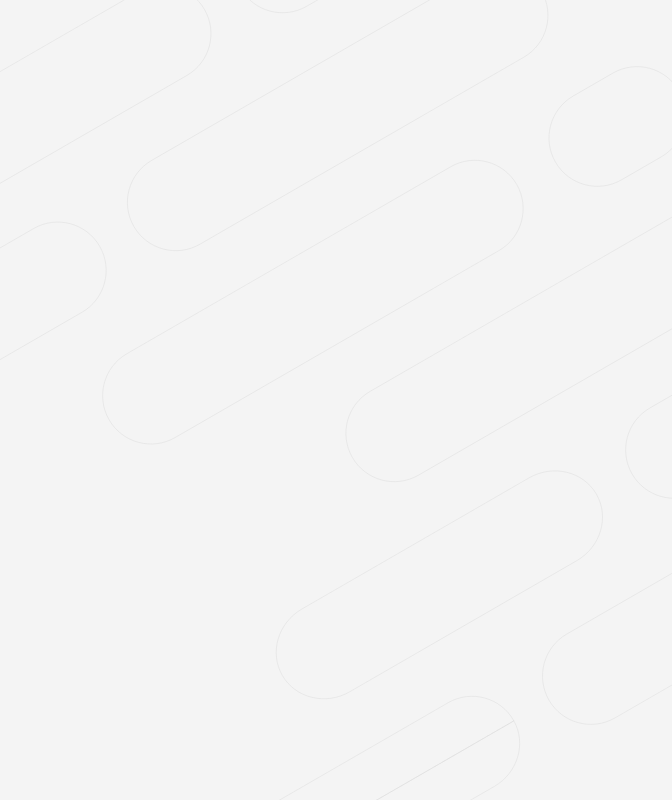
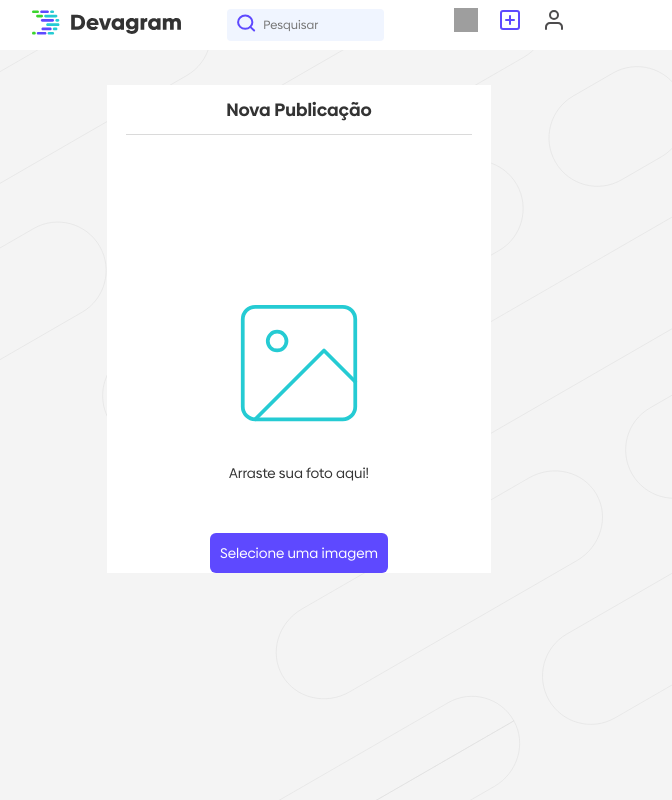
Before and after one commit to daygorgonha/devagram-angular, an Angular app: page /publicacao in a window 1280 px wide. Before the commit this address led to /. Shown: the whole page, without its empty margins (341-1013 px from the left). Built offline with nearby package versions, Linux system fonts and the light colour scheme; sample sign-in values are in the browser's storage; grey boxes are pictures that could not be loaded.

Commit message:
estrutura e estilo da primeira parte da página de publicação

```diff
--- a/src/app/app-routing.module.ts
+++ b/src/app/app-routing.module.ts
@@ -5,26 +5,35 @@ import { AutenticacaoGuard } from './compartilhado/autenticacao/autenticacao.gua
 const routes: Routes = [
   {
     path: 'cadastro',
-    loadChildren: () => import('./cadastro/cadastro.module').then(m => m.CadastroModule)
+    loadChildren: () =>
+      import('./cadastro/cadastro.module').then((m) => m.CadastroModule),
   },
   {
     path: 'login',
-    loadChildren: () => import('./login/login.module').then(m => m.LoginModule)
+    loadChildren: () =>
+      import('./login/login.module').then((m) => m.LoginModule),
   },
   {
     path: 'perfil',
     canActivate: [AutenticacaoGuard],
-    loadChildren: () => import('./perfil/perfil.module').then(m => m.PerfilModule)
+    loadChildren: () =>
+      import('./perfil/perfil.module').then((m) => m.PerfilModule),
+  },
+  {
+    path: 'publicacao',
+    canActivate: [AutenticacaoGuard],
+    loadChildren: () =>
+      import('./publicacao/publicacao.module').then((m) => m.PublicacaoModule),
   },
   {
     path: '',
     canActivate: [AutenticacaoGuard],
-    loadChildren: () => import('./home/home.module').then(m => m.HomeModule)
-  }
+    loadChildren: () => import('./home/home.module').then((m) => m.HomeModule),
+  },
 ];
 
 @NgModule({
   imports: [RouterModule.forRoot(routes)],
-  exports: [RouterModule]
+  exports: [RouterModule],
 })
-export class AppRoutingModule { }
+export class AppRoutingModule {}
--- a/src/app/app.module.ts
+++ b/src/app/app.module.ts
@@ -7,6 +7,7 @@ import { BrowserModule } from '@angular/platform-browser';
 import { AppRoutingModule } from './app-routing.module';
 import { AppComponent } from './app.component';
 import { FormsModule, ReactiveFormsModule } from '@angular/forms';
+import { PublicacaoComponent } from './publicacao/publicacao.component';
 
 @NgModule({
   declarations: [
--- a/src/app/compartilhado/componentes/botao/botao.component.scss
+++ b/src/app/compartilhado/componentes/botao/botao.component.scss
@@ -51,10 +51,26 @@
     border-radius: 4px;
   }
 
+  &.botaoPublicacao {
+    background-color: var(--corPrimaria2);
+    font-size: 12px;
+    padding: 10px 60px;
+
+    &:hover {
+      border: 1px solid var(--corPrimaria2);
+      color: var(--corPrimaria2);
+    }
+  }
+
   @media screen and (min-width: $breakpointDesktop){
     &.btnCabecalhoPerfil {
       font-size: 16px;
       padding: 12px;
     }
+
+    &.botaoPublicacao {
+      font-size: 14px;
+      padding: 12px 70px;
+    }
   }
 }
--- a/src/app/compartilhado/componentes/upload-imagem/upload-imagem.component.scss
+++ b/src/app/compartilhado/componentes/upload-imagem/upload-imagem.component.scss
@@ -50,4 +50,13 @@
 
     }
   }
+
+  &.paginaPublicacao {
+    .imagemPrevisualizacaoPublicacao {
+      width: 150px;
+      height: 150px;
+      object-fit: cover;
+      margin-bottom: 20px;
+    }
+  }
 }
--- /dev/null
+++ b/src/app/publicacao/publicacao.component.html
@@ -0,0 +1,36 @@
+<div class="layoutInterno">
+  <app-cabecalho class="desktop"></app-cabecalho>
+
+  <div class="conteudoInterno conteudoDesktop">
+    <div class="containerPublicacao">
+      <app-cabecalho-com-acoes
+        [textoAcaoEsquerda]="obterTextoAcaoEsquerda()"
+        titulo="Nova Publicação"
+        [textoAcaoDireita]="obterTextoAcaoDireita()"
+      >
+      </app-cabecalho-com-acoes>
+
+      <hr class="linhaHorizontal" />
+
+      <div class="conteudoPublicacao">
+        <div class="primeiraEtapa">
+          <app-upload-imagem
+            [referenciaFormulario]="obterReferenciaInput('file')"
+            [imagemPrevisualizacao]="'assets/imagens/imagemPublicacao.svg'"
+            classeCssImagemPrevisualizacao="imagemPrevisualizacaoPublicacao"
+            classeCssContainer="paginaPublicacao"
+          >
+            <span class="textoArraste desktop">Arraste sua foto aqui!</span>
+            <app-botao
+              texto="Selecione uma imagem"
+              classCss="botaoPublicacao"
+            ></app-botao>
+          </app-upload-imagem>
+        </div>
+        <div class="segundaEtapa"></div>
+      </div>
+    </div>
+  </div>
+
+  <app-rodape></app-rodape>
+</div>
--- /dev/null
+++ b/src/app/publicacao/publicacao.component.scss
@@ -0,0 +1,37 @@
+@import '../../assets/estilos/variaveis.scss';
+
+.containerPublicacao {
+  background-color: var(--branco);
+
+  .conteudoPublicacao {
+    display: flex;
+    flex-direction: column;
+    align-items: center;
+
+    .primeiraEtapa {
+      text-align: center;
+      padding-top: 40%;
+    }
+  }
+
+  @media screen  and (min-width: $breakpointDesktop) {
+    display: flex;
+    height: 100%;
+    flex-direction: column;
+
+    .conteudoPublicacao {
+      flex: 1;
+
+      .primeiraEtapa {
+        app-upload-imagem {
+          .textoArraste {
+            color: var(--cinza4);
+            font-size: 14px;
+            display: block;
+            margin-bottom: 30px;
+          }
+        }
+      }
+    }
+  }
+}
--- /dev/null
+++ b/src/app/publicacao/publicacao.component.ts
@@ -0,0 +1,42 @@
+import { FormGroup, FormBuilder, Validators, AbstractControl } from '@angular/forms';
+import { Component, OnInit } from '@angular/core';
+
+@Component({
+  selector: 'app-publicacao',
+  templateUrl: './publicacao.component.html',
+  styleUrls: ['./publicacao.component.scss']
+})
+export class PublicacaoComponent implements OnInit {
+
+  public form: FormGroup;
+  constructor(private fb: FormBuilder) {
+    this.form = this.fb.group({
+      file: [null, Validators.required],
+      descricao: [null, [Validators.required, Validators.minLength(3)]]
+    });
+  }
+
+  ngOnInit(): void {
+  }
+
+  public obterReferenciaInput(nomeInput: string): AbstractControl {
+    return this.form.controls[nomeInput];
+  }
+
+  public obterTextoAcaoEsquerda() {
+    if (this.obterReferenciaInput('file').value) {
+      return 'Cancelar';
+    }
+
+    return '';
+  }
+
+  public obterTextoAcaoDireita() {
+    if (this.obterReferenciaInput('file').value) {
+      return 'Avançar';
+    }
+
+    return '';
+  }
+
+}
```
Also changed, not shown: src/app/publicacao/publicacao-routing.module.ts (added, +16 -0 lines), src/app/publicacao/publicacao.module.ts (added, +21 -0 lines), src/assets/imagens/imagemPublicacao.svg (added), 1 other file (tests, documents, lock files or other folders).
